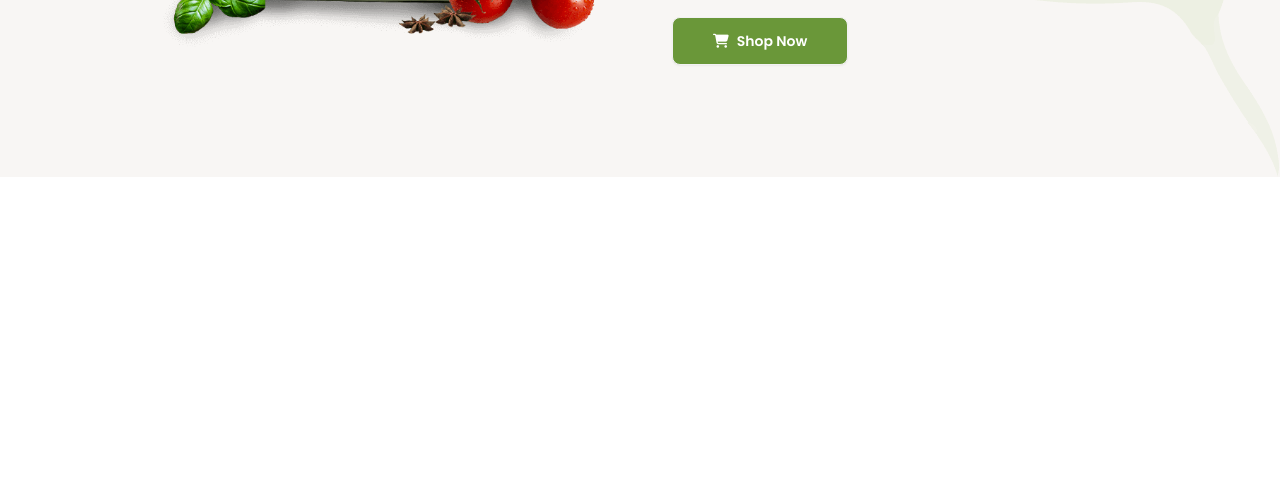
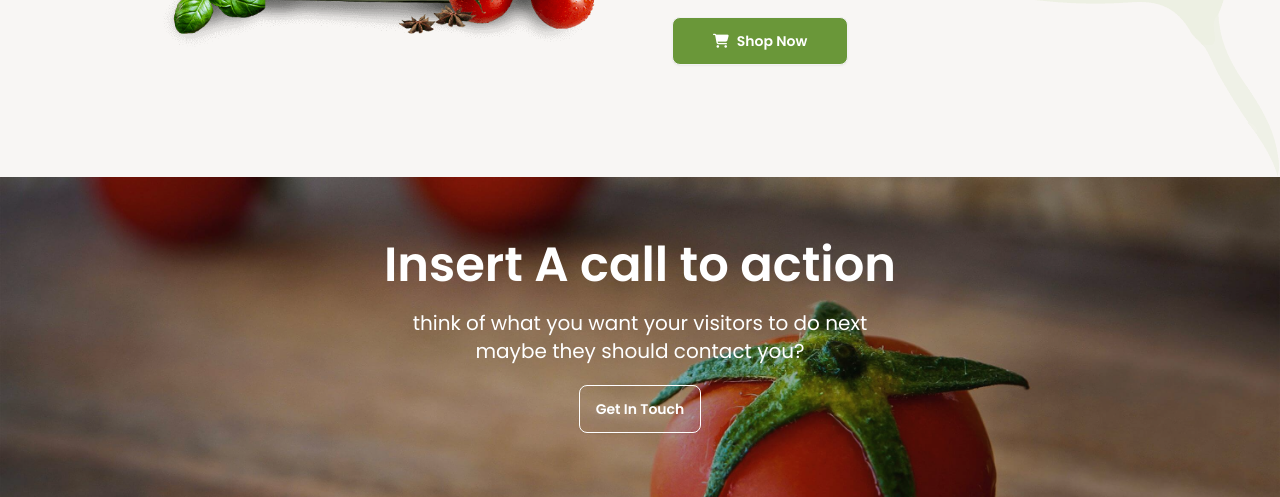
Before and after one commit to miftah1299/organic-store, a plain HTML site: page index.html in a window 1280 px wide. Shown: the part 551-1048 px from the top of the page. Before the commit the page ends 800 px from the top, so only its background shows below. Drawn offline with nearby package versions, Linux system fonts and the light colour scheme.

Commit message:
added call to action section

```diff
--- a/index.html
+++ b/index.html
@@ -129,8 +129,23 @@
 
 
   <!-- call to action section -->
-  <section>
-
+  <section class="bg-call_to_action h-80 bg-no-repeat bg-cover bg-center relative">
+    <div class="absolute top-0 left-0 w-full h-full bg-secondary/35 flex justify-center items-center">
+      <div class="z-10 text-white">
+        <h3 class="text-5xl font-semibold text-center">
+          Insert A call to action
+        </h3>
+        <p class="text-xl w-2/3 mx-auto text-center my-5">
+          think of what you want your visitors to do next maybe they should
+          contact you?
+        </p>
+        <div class="flex justify-center">
+          <button class="btn bg-transparent hover:bg-primary hover:border-primary text-white border-white">
+            Get In Touch
+          </button>
+        </div>
+      </div>
+    </div>
   </section>
 
 
```
